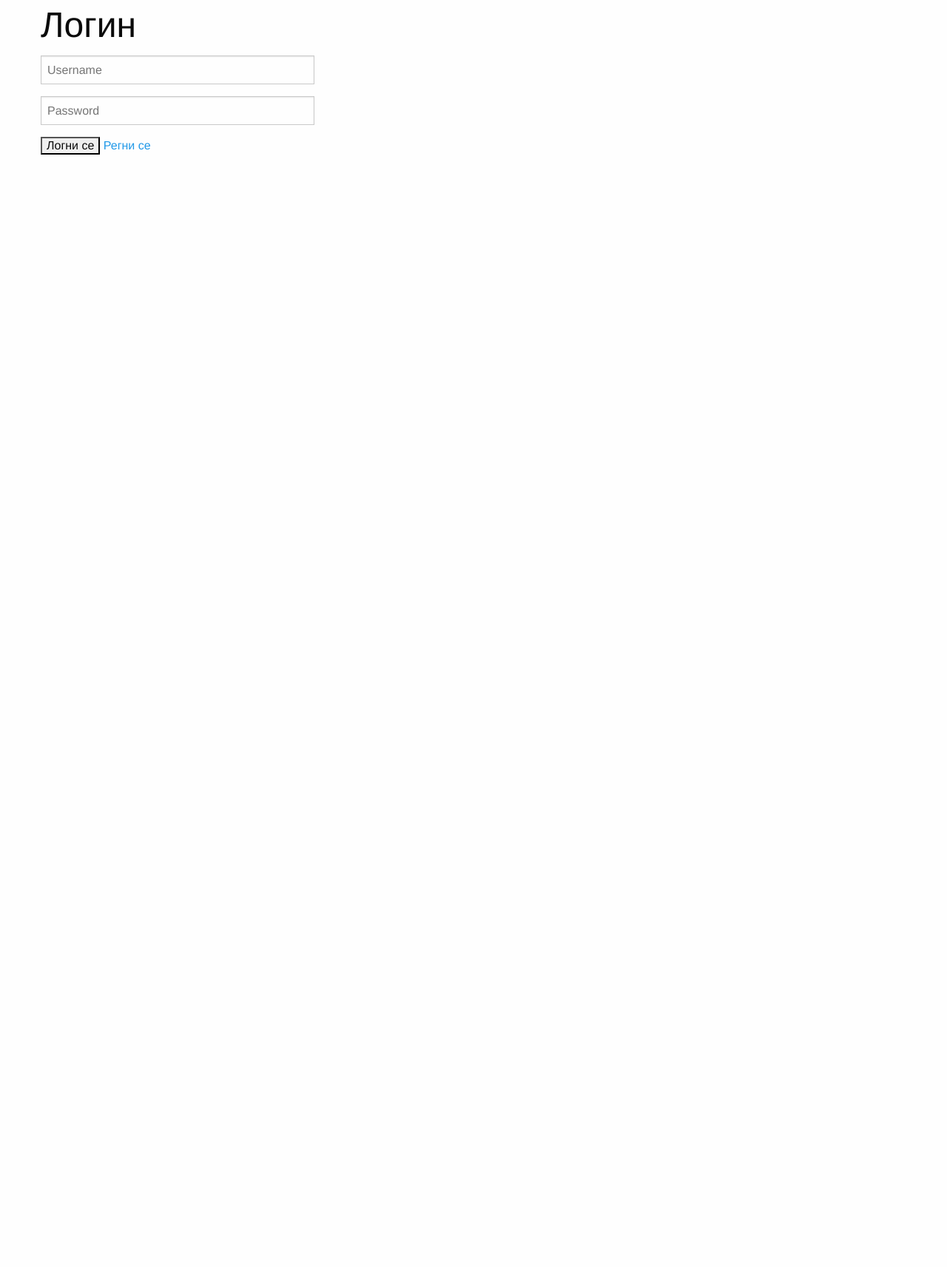
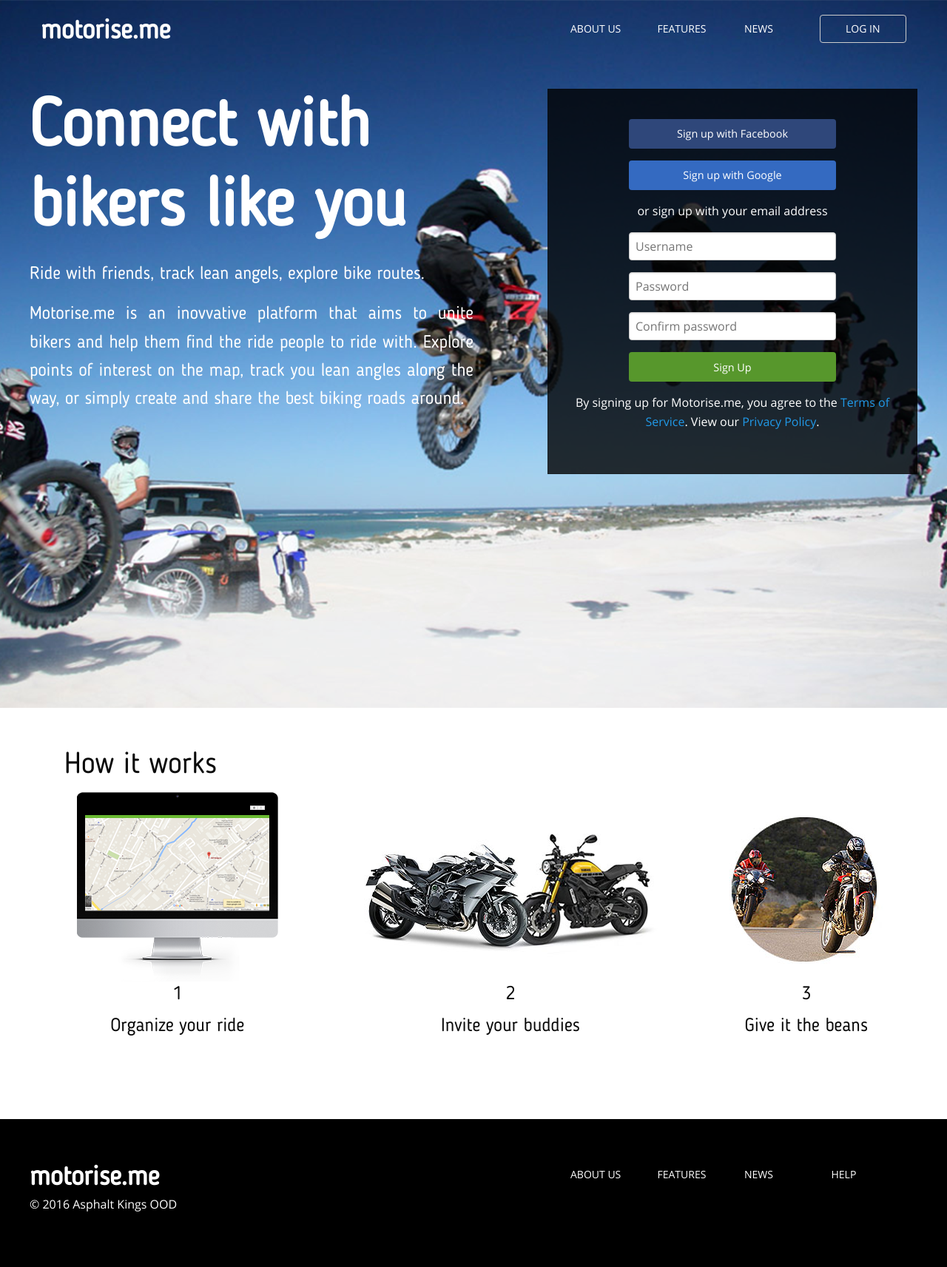
Before and after one commit to lyubakahr/motorise.me, a Django app: page / in a window 1280 px wide. Shown: the whole page at 74% size. Before the commit the page ends 209 px from the top, so only its background shows below. Run offline with Django 3.2, Linux system fonts and the light colour scheme.

Commit message:
Add new homepage

```diff
--- a/motoriseme/templates/app/index.html
+++ b/motoriseme/templates/app/index.html
@@ -1,181 +1,123 @@
 {% extends "base_app.html" %}
 
 {% block content %}
-
-{% if messages %}
-  <div id="notifications">
-  {% for message in messages %}
-    {{ message }}<br />
-  {% endfor %}
+    <div class="row">
+      <div class="large-6 columns">
+        <div class="row left-heading-text">
+          <p class="left-heading-big-text">Connect with bikers like you</p>
+          <p>Ride with friends, track lean angels, explore bike routes.</p>
+          <p>Motorise.me is an inovvative platform that aims to unite bikers and help them find the ride people to ride with. Explore points of interest on the map, track you lean angles along the way, or simply create and share the best biking roads around.</p>
         </div>
-{% endif %}
-
-{% if not user.is_active %}
-<form method="post" action="login">
+      </div>
+      <div class="large-5 columns callout register-form">
+        <form method="POST" action="/register">
           {% csrf_token %}
-
           <div class="row">
-      <div class="small-4 columns">
-        <h1>Логин</h1>
+            <div class="large-12 columns">
+              <a class="button facebook" href="">Sign up with Facebook</a>
             </div>
           </div>
           <div class="row">
-      <div class="small-4 columns">
-        <input placeholder="Username" type="text" name="username" required />
+            <div class="large-12 columns">
+              <a class="button google" href="">Sign up with Google</a>
             </div>
           </div>
           <div class="row">
-      <div class="small-4 columns">
-        <input placeholder="Password" type="password" name="password" required />
+            <div class="large-12 columns">
+              <p>or sign up with your email address</p>
             </div>
           </div>
           <div class="row">
-      <div class="small-4 columns">
-        <input type="submit" name="submit" value="Логни се" />
-        <a data-open="registerFormModal">Регни се</a>
-      </div>
-    </div>
-</form>
-
-<div class="reveal" id="registerFormModal" data-reveal>
-  {% if not user.is_active %}
-  <form method="post" action="/register">
-    {% csrf_token %}
-    <h3>Регистрирай се</h3>
-    <div class="row">
-      <div class="small-12 columns">
+            <div class="large-12 columns">
               <input placeholder="Username" type="text" name="username" required />
             </div>
           </div>
 
           <div class="row">
-      <div class="small-12 columns">
+            <div class="large-12 columns">
               <input placeholder="Password" type="password" name="password" required />
             </div>
           </div>
 
           <div class="row">
-      <div class="small-12 columns">
-        <input type="email" name="email" required placeholder="Enter a valid email address" />
+            <div class="large-12 columns">
+              <input type="password" name="password-confirm" required placeholder="Confirm password" />
             </div>
           </div>
 
           <div class="row">
-      <div class="small-12 columns">
-        <input type="Text" name="first_name" placeholder="First name" />
+            <div class="large-12 columns">
+              <a class="button sign-up" href="">Sign Up</a>
             </div>
           </div>
 
           <div class="row">
-      <div class="small-12 columns">
-        <input type="Text" name="nickname" placeholder="Nickname" />
-      </div>
-    </div>
-
-    <div class="row">
-      <div class="small-12 columns">
-        <input type="Text" name="last_name" placeholder="Last name" />
-      </div>
-    </div>
-
-    <div class="row">
-      <div class="small-12 columns">
-        <input class="medium button" type="submit" name="submit" value="Регистрирай се" />
-      </div>
-    </div>
-  </form>
-  {% else %}
-    Вече си логнат.
-  {% endif %}
-</div>
-{% else %}
-  <div class="row">
-    <div class="small-4 columns">
-      Здравей, {{ user.get_username }}
-      <a href="/logout">Махай се</a>
-    </div>
-  </div>
-  <div class="row">
-    <a class="large button" data-open="eventFormModal">Организирай каране с други хора</a>
-  </div>
-  <div class="reveal" id="eventFormModal" data-reveal>
-    <form method="post" action="create_event">
-        {% csrf_token %}
-        <h3>Карай с други хора</h3>
-        <div class="row">
-          <div class="small-12 columns">
-            <input placeholder="Event name" type="text" name="name" required />
-          </div>
-        </div>
-        <div class="row">
-          <div class="small-12 columns">
-            <input placeholder="Date" type="date" name="date" required />
-          </div>
-        </div>
-        <div class="row">
-          <div class="small-12 columns">
-            <input placeholder="Start Point" type="text" name="start_point" required />
-          </div>
-        </div>
-        <div class="row">
-          <div class="small-12 columns">
-            <input placeholder="Start Point coords" type="text" name="start_point_coordinates" required />
-          </div>
-        </div>
-        <div class="row">
-          <div class="small-12 columns">
-            <input placeholder="End Point" type="text" name="end_point" />
-          </div>
-        </div>
-        <div class="row">
-          <div class="small-12 columns">
-            <input placeholder="End Point coords" type="text" name="end_point_coordinates"/>
-          </div>
-        </div>
-        <div class="row">
-          <div class="small-12 columns">
-            <label for="noob_friendly">Noob friendly?</label>
-            <input type="hidden" name="noob_friendly" value="0" />
-            <input type="checkbox" name="noob_friendly" value="1">
-          </div>
-        </div>
-        <div class="row">
-          <div class="small-12 columns">
-            <label for="description">Description</label>
-            <textArea name="description"></textArea>
-          </div>
-        </div>
-        <div class="row">
-          <div class="small-12 columns">
-            <input type="submit" name="submit" value="Карай" />
+            <div class="large-12 columns">
+              <p>By signing up for Motorise.me, you agree to the <a href="">Terms of Service</a>. View our <a href="">Privacy Policy</a>.</p>
             </div>
           </div>
         </form>
       </div>
+    </div>
 
-  {% if events %}
-    {% for event in events %}
+    <div class="login-footer-top">
       <div class="row">
-          <div class="small-5 columns">
-            <h4>{{ event.name }}</h4>
-          </div>
-          <div class="small-6 columns">
-            <p>{{ event.date }}</p>
-          </div>
-          <div class="small-1 columns">
-            {%  if event.creator_id == user.id  %}
-              <a href="delete_event?id={{ event.id }}" class="medium alert button">Destory</a><br/>
-            {% endif %}
+        <div class="large-3 columns">
+          <h2>How it works</h2>
         </div>
       </div>
       <div class="row">
-          <div class="small-12 columns">
-            <p>{{ event.description }}</p>
+        <div class="large-4 columns">
+          <div class="row column">
+            <div class="large-12 columns">
+              <img class="footer-image" src="assets/img/imac.png" alt="Step 1">
             </div>
           </div>
-        <hr>
-    {% endfor %}
-  {% endif %}
-{% endif %}
-
+          <div class="row column">
+            <div class="large-12 columns">
+              <h4>1</h4>
+            </div>
+          </div>
+          <div class="row column">
+            <div class="large-12 columns">
+              <h4>Organize your ride</h4>
+            </div>
+          </div>
+        </div>
+        <div class="large-5 columns">
+          <div class="row column">
+            <div class="large-12 columns">
+              <img class="footer-image" src="assets/img/bikes.jpg" alt="Step 2">
+            </div>
+          </div>
+          <div class="row column">
+            <div class="large-12 columns">
+              <h4>2</h4>
+            </div>
+          </div>
+          <div class="row column">
+            <div class="large-12 columns">
+              <h4>Invite your buddies</h4>
+            </div>
+          </div>
+        </div>
+        <div class="large-3 columns">
+          <div class="row column">
+            <div class="large-12 columns">
+              <img class="footer-image" src="assets/img/rideit.jpg" alt="Step 3">
+            </div>
+          </div>
+          <div class="row column">
+            <div class="large-12 columns">
+              <h4>3</h4>
+            </div>
+          </div>
+          <div class="row column">
+            <div class="large-12 columns">
+              <h4>Give it the beans</h4>
+            </div>
+          </div>
+        </div>
+      </div>
+    </div>
 {% endblock %}
--- a/motoriseme/templates/assets/css/app.css
+++ b/motoriseme/templates/assets/css/app.css
@@ -0,0 +1,136 @@
+@font-face {
+    font-family: 'BloggerSans'; /*a name to be used later*/
+    src: url('../fonts/BloggerSans.ttf'); /*URL to font*/
+}
+
+@font-face {
+    font-family: 'OpenSans'; /*a name to be used later*/
+    src: url('../fonts/OpenSans-Regular.ttf'); /*URL to font*/
+}
+
+body {
+  padding-top: 20px;
+  background-color: rgb(120, 120, 255);
+  background: url('../img/login_background.png') fixed center no-repeat;
+  background-size: cover;
+  font-family: 'OpenSans';
+}
+
+.title {
+  font-family: 'BloggerSans';
+  color: #ffffff;
+  font-size: 36px;
+  font-weight: 700;
+  line-height: 1.3;
+  text-align: left;
+}
+
+.menu a {
+  font-family: 'OpenSans';
+  color: #ffffff;
+  font-size: 14px;
+  font-weight: 400;
+  line-height: 1.3;
+}
+
+.login-button {
+  text-align: center;
+  border-radius: 4px;
+  border-style: solid;
+  border-width: 1px;
+  border-color:  #cccccc;
+  box-sizing: border-box;
+  background-color:  rgba(255, 255, 255, 0);
+}
+
+.facebook {
+  background-color: #2f477a;
+  border-radius: 4px;
+  width: 280px;
+  height: 40px;
+}
+
+.google {
+  background-color: #346ac1;
+  border-radius: 4px;
+  width: 280px;
+  height: 40px;
+}
+
+.sign-up {
+  border-radius: 4px;
+  background-color:  #57972c;
+  width: 280px;
+  height: 40px;
+}
+
+.header {
+  margin-bottom: 53px;
+}
+
+.register-form {
+  padding-top: 40px;
+  padding-bottom: 40px;
+  text-align: center;
+  color: #fff;
+  background-color: rgba(0, 0, 0, 0.8);
+}
+
+.register-form input {
+  margin-left: auto;
+  margin-right: auto;
+  border-radius: 4px;
+  border-style: solid;
+  border-width: 1px;
+  border-color: #cccccc;
+  box-sizing: border-box;
+  background-color: #ffffff;
+  width: 280px;
+  height: 38px;
+}
+
+.left-heading-text {
+  font-family: 'BloggerSans';
+  color:  #fffefe;
+  font-size: 24px;
+  font-weight: 400;
+  line-height: 1.3;
+  text-align: justify;
+}
+
+.left-heading-big-text {
+  font-family: 'BloggerSans';
+  color:  #ffffff;
+  font-size: 90px;
+  font-weight: 700;
+  line-height: 1.2;
+  text-align: left;
+}
+
+.login-footer-top {
+  font-family: 'BloggerSans';
+  text-align: center;
+  margin-top: 300px;
+  bottom: 0px;
+  width: 100%;
+  background-color: #fff;
+  padding-bottom: 100px;
+  padding-top: 50px;
+}
+
+.login-footer-top h1,h2,h3,h4 {
+  font-family: 'BloggerSans';
+}
+
+.login-footer-bottom {
+  color: #fff;
+  padding-top: 57px;
+  width: 100%;
+  background-color: #000;
+  height: 200px;
+}
+
+.footer-image {
+  /*height: 180px;*/
+  width: auto;
+}
--- a/motoriseme/templates/base_app.html
+++ b/motoriseme/templates/base_app.html
@@ -4,13 +4,47 @@
     <meta charset="utf-8" />
     <meta http-equiv="x-ua-compatible" content="ie=edge">
     <meta name="viewport" content="width=device-width, initial-scale=1.0" />
-    <title>Motorise.me</title>
+    <title>motorise.me</title>
     <link rel="stylesheet" href="/assets/css/foundation.css" />
     <link rel="stylesheet" href="/assets/css/app.css" />
   </head>
   <body>
+
+    <div class="row header">
+      <div class="large-7 columns title">
+        motorise.me
+      </div>
+      <div class="large-5 columns">
+        <ul class="menu expanded">
+          <li><a href="#">ABOUT US</a></li>
+          <li><a href="#">FEATURES</a></li>
+          <li><a href="#">NEWS</a></li>
+          <li><a class="login-button" href="#">LOG IN</a></li>
+        </ul>
+      </div>
+    </div>
     {% block content %}
     {% endblock content %}
+    <div class="login-footer-bottom">
+      <div class="row">
+        <div class="large-7 columns">
+          <div class="row title">
+            motorise.me
+          </div>
+          <div class="row">
+            © 2016 Asphalt Kings OOD
+          </div>
+        </div>
+        <div class="large-5 columns">
+          <ul class="menu expanded">
+            <li><a href="#">ABOUT US</a></li>
+            <li><a href="#">FEATURES</a></li>
+            <li><a href="#">NEWS</a></li>
+            <li><a href="#">HELP</a></li>
+          </ul>
+        </div>
+      </div>
+    </div>
     <script src="/assets/js/vendor/jquery.min.js"></script>
     <script src="/assets/js/vendor/what-input.min.js"></script>
     <script src="/assets/js/foundation.min.js"></script>
```
Also changed, not shown: motoriseme/templates/assets/fonts/BloggerSans.ttf (added), motoriseme/templates/assets/fonts/OpenSans-Regular.ttf (added), motoriseme/templates/assets/img/bikes.jpg (added), motoriseme/templates/assets/img/imac.png (added), motoriseme/templates/assets/img/login_background.png (added), motoriseme/templates/assets/img/rideit.jpg (added), motoriseme/templates/assets/img/yamaha.png (added). Lines whose indentation alone changed are shown as unchanged.
